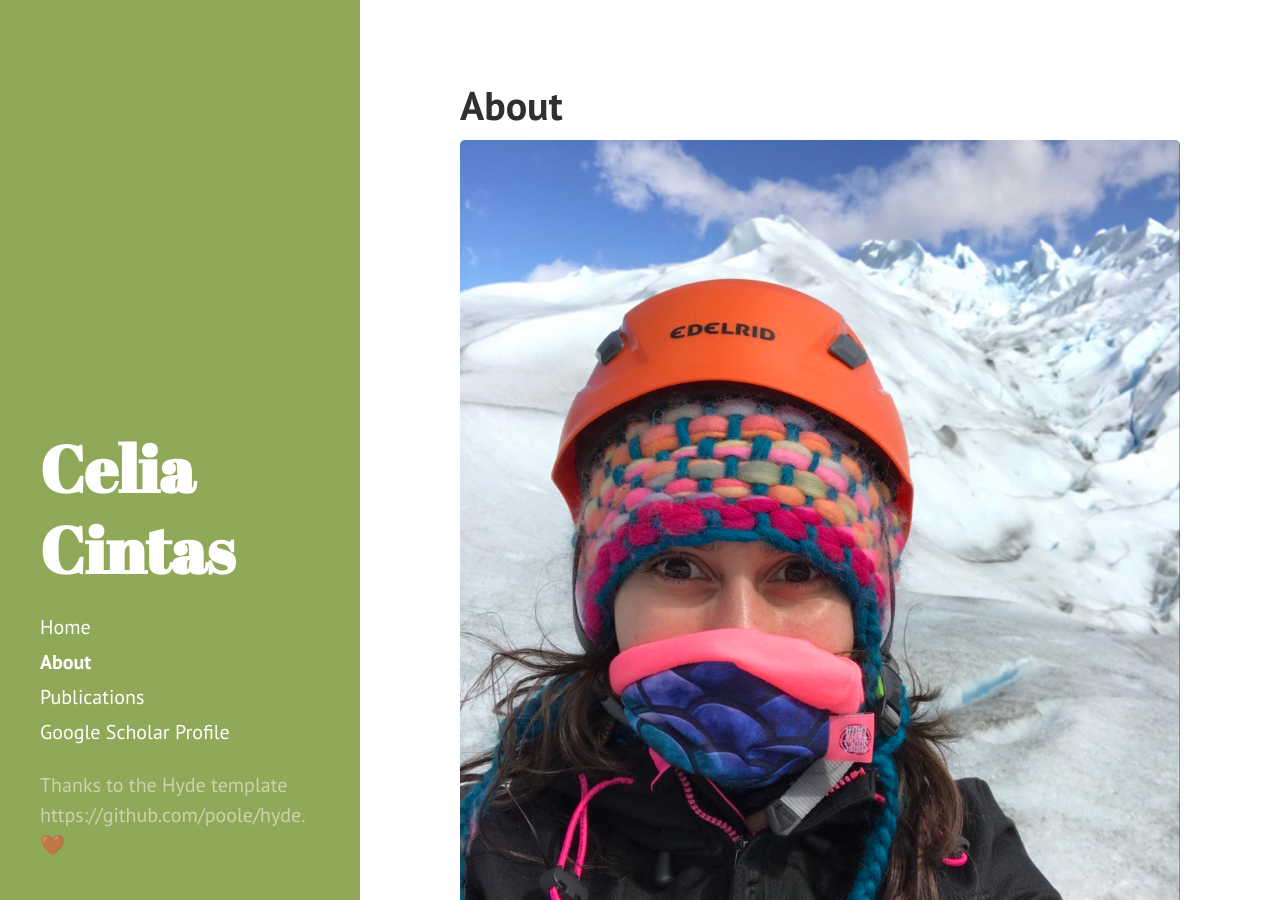
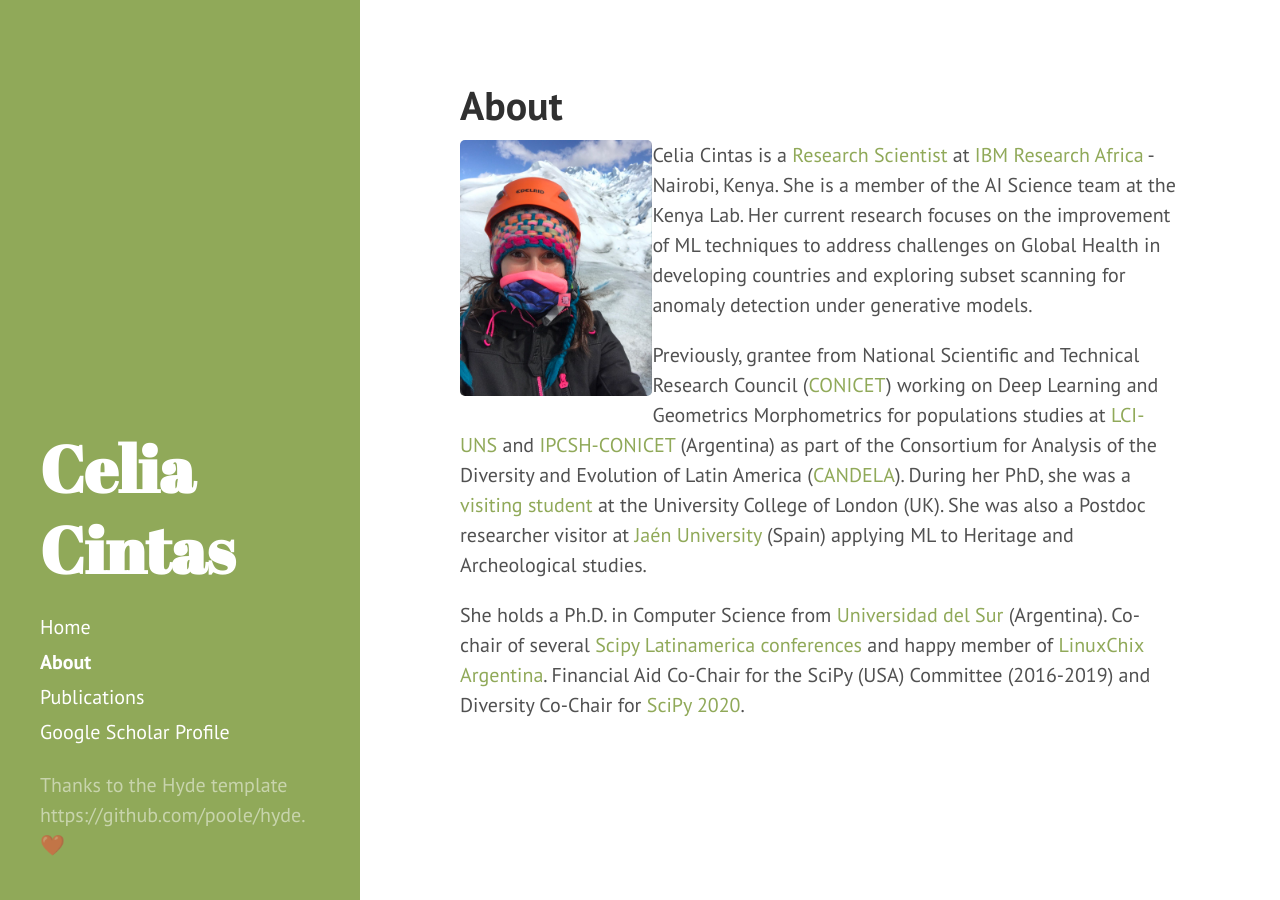
Before and after one commit to celiacintas/celiacintas.github.io, a Jekyll site: the page built from about.md, in a window 1280 px wide and 900 px high. Built offline with Jekyll 4.4.1, drawn with Linux system fonts in a browser that asks for light colours.

Commit message:
Update about.md

```diff
--- a/about.md
+++ b/about.md
@@ -3,7 +3,7 @@ layout: page
 title: About
 ---
 
-![Profile Pic](/public/profile_pic.JPG){:height="25%" style="float: left" margin-right: 10em;} Celia Cintas is a [Research Scientist](https://researcher.watson.ibm.com/researcher/view.php?person=ibm-Celia.Cintas) at [IBM Research Africa](https://www.research.ibm.com/labs/africa/) - Nairobi, Kenya. She is a member of the AI Science team at the Kenya Lab. Her current research focuses on the improvement of ML techniques to address challenges on Global Health in developing countries and exploring subset scanning for anomaly detection under generative models.
+![Profile Pic](/public/profile_pic.JPG){:height="256px" style="float: left" margin-right: 10em;} Celia Cintas is a [Research Scientist](https://researcher.watson.ibm.com/researcher/view.php?person=ibm-Celia.Cintas) at [IBM Research Africa](https://www.research.ibm.com/labs/africa/) - Nairobi, Kenya. She is a member of the AI Science team at the Kenya Lab. Her current research focuses on the improvement of ML techniques to address challenges on Global Health in developing countries and exploring subset scanning for anomaly detection under generative models.
 
 Previously, grantee from National Scientific and Technical Research Council ([CONICET](https://www.conicet.gov.ar/?lan=en)) working on Deep Learning and Geometrics Morphometrics for populations studies at [LCI-UNS](https://imaglabs.org/) and [IPCSH-CONICET](https://ipcsh.conicet.gov.ar/) (Argentina) as part of the Consortium for Analysis of the Diversity and Evolution of Latin America ([CANDELA](https://www.ucl.ac.uk/biosciences/departments/genetics-evolution-and-environment/candela/)).  During her PhD, she was a [visiting student](https://www.ucl.ac.uk/biosciences/subject-specific-taught-modules/human-population-genetics/people) at the University College of London (UK). She was also a Postdoc researcher visitor at [Jaén University](https://www.ujaen.es/en) (Spain) applying ML to Heritage and Archeological studies.
 
```
